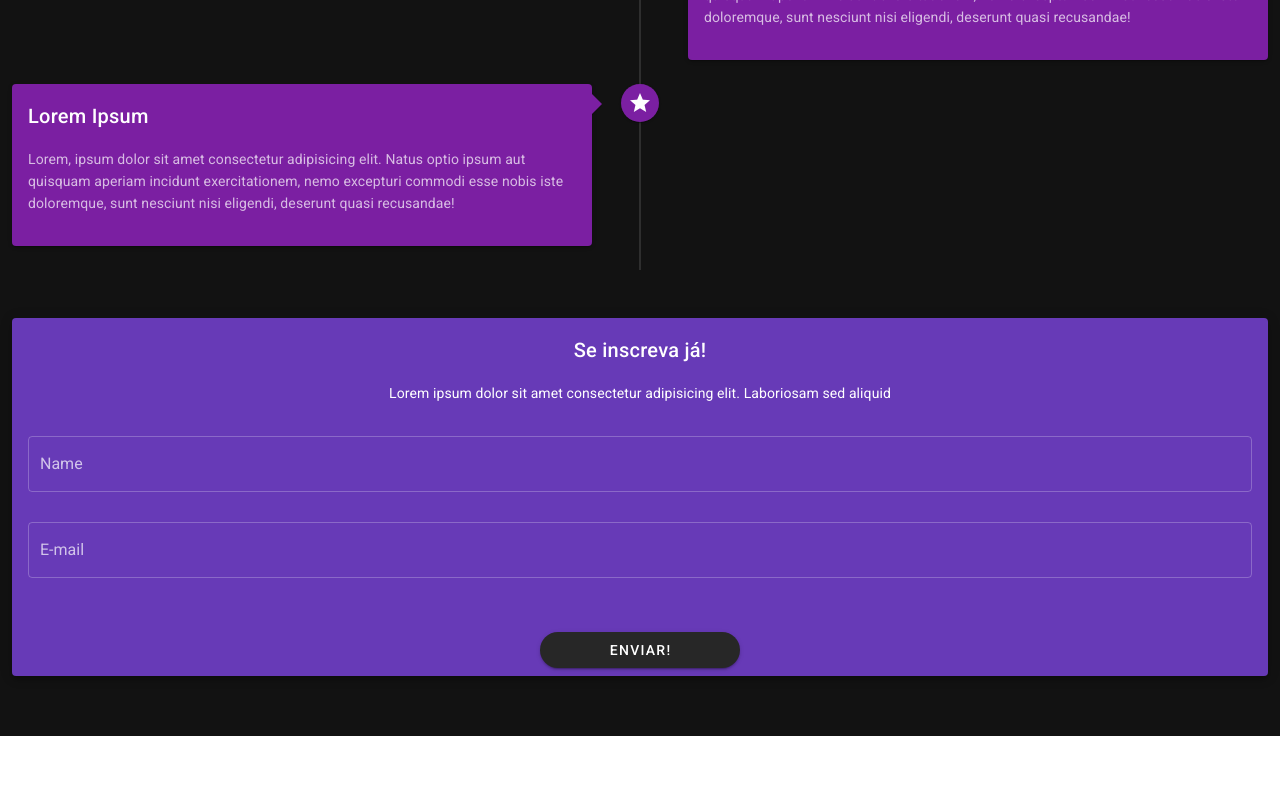
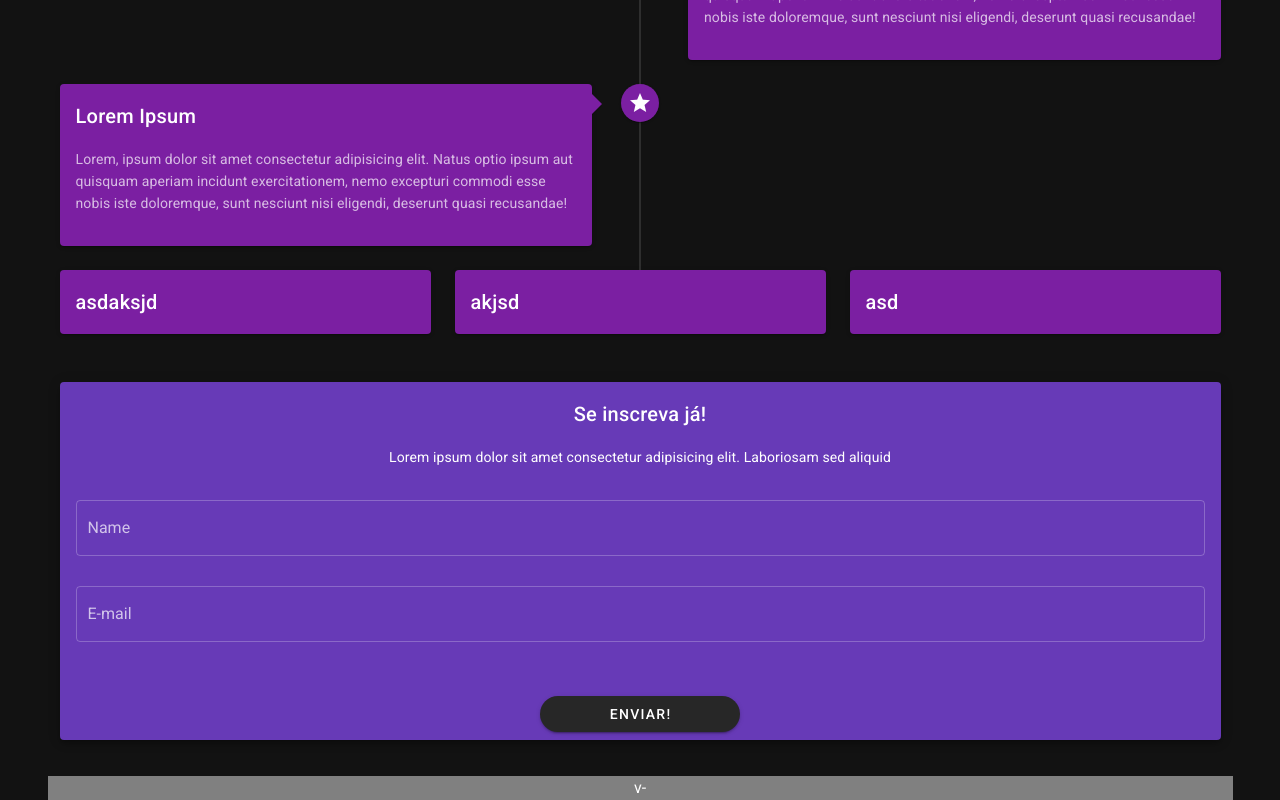
Before and after one commit to DanielMachado65/front, a Vue app: page / in a window 1280 px wide. Shown: the part 1230-2030 px from the top of the page. Before the commit the page ends 1966 px from the top, so only its background shows below. Built offline with nearby package versions, Linux system fonts and the light colour scheme.

Commit message:
feat: app refatoring

```diff
--- a/src/App.vue
+++ b/src/App.vue
@@ -1,10 +1,15 @@
 <template>
   <v-app>
     <v-main bg="dark">
-      <v-container fluid>
+      <v-container>
+        <!-- main topics -->
         <Introduction />
         <History />
+
+        <!-- footer  -->
+        <Testimonies />
         <Subscribe />
+        <Footer />
       </v-container>
     </v-main>
   </v-app>
@@ -14,6 +19,8 @@
 import Introduction from "./components/Introduction";
 import History from "./components/History";
 import Subscribe from "./components/Subscribe";
+import Testimonies from "./components/Testimonies";
+import Footer from "./components/Footer.vue";
 
 export default {
   name: "App",
@@ -22,10 +29,8 @@ export default {
     Introduction,
     History,
     Subscribe,
+    Testimonies,
+    Footer,
   },
-
-  data: () => ({
-    //
-  }),
 };
 </script>
--- /dev/null
+++ b/src/components/Testimonies.vue
@@ -0,0 +1,19 @@
+<template>
+  <v-row>
+    <v-col v-for="item in videos" :key="item">
+      <v-card color="purple darken-2">
+        <v-card-title>{{ item.url }}</v-card-title>
+      </v-card>
+    </v-col>
+  </v-row>
+</template>
+
+<script>
+export default {
+  name: "TestimoniesComponent",
+
+  data: () => ({
+    videos: [{ url: "asdaksjd" }, { url: "akjsd" }, { url: "asd" }],
+  }),
+};
+</script>
```
